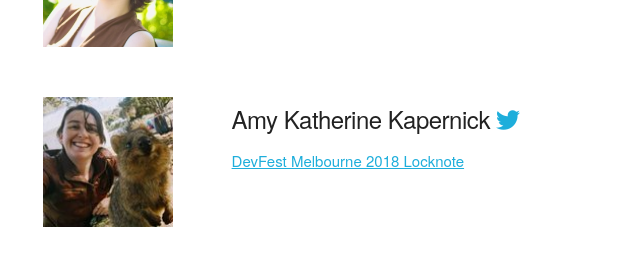
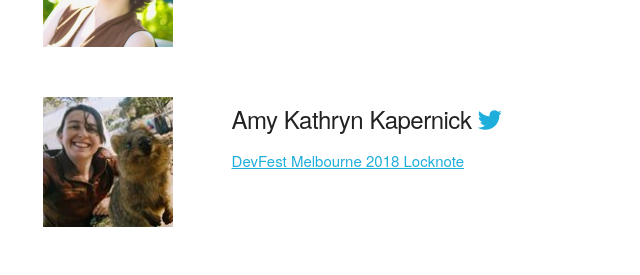
Before and after one commit to KatieConf/2019, a Jekyll site: the page built from index.html, in a window 1280 px wide and 900 px high, scrolled down 877 px. Shown: the part 159-434 px from the top of the window, without its empty margins (178-818 px from the left). Built offline with Jekyll 4.4.1, drawn with Linux system fonts in a browser that asks for light colours; nearby versions of some CDN libraries; some web fonts are replaced.

Commit message:
Spelling

```diff
--- a/_data/speakers.yml
+++ b/_data/speakers.yml
@@ -10,7 +10,7 @@
   link: https://www.slideshare.net/cczona/consequences-of-an-insightful-algorithm
   title: "Consequences of an Insightful Algorithm"
 
-- name: Amy Katherine Kapernick
+- name: Amy Kathryn Kapernick
   twitter: amy_kapers
   avatar: amykapers.jpg
   link: https://www.youtube.com/watch?v=yZTg63MugEQ
```
